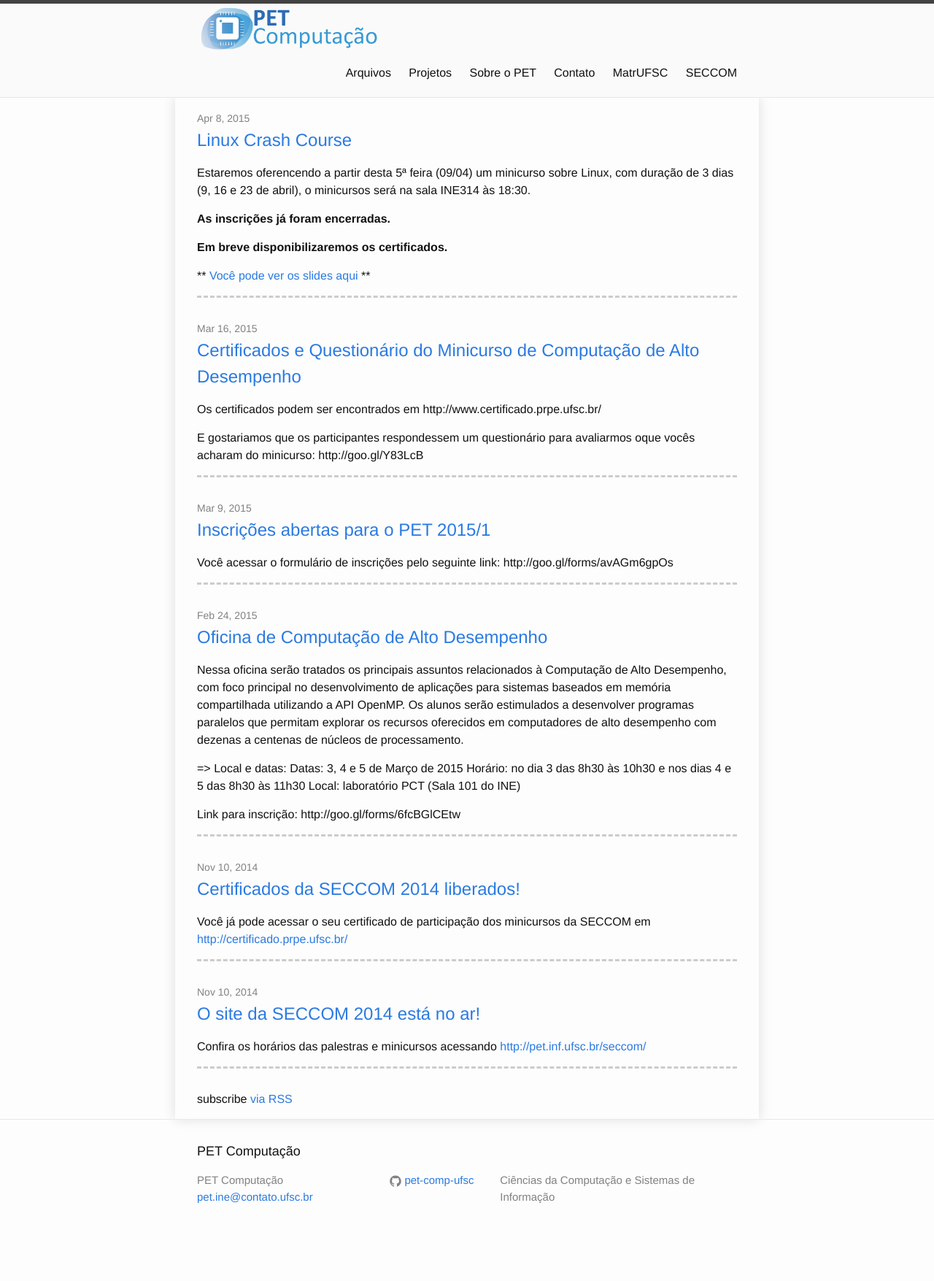
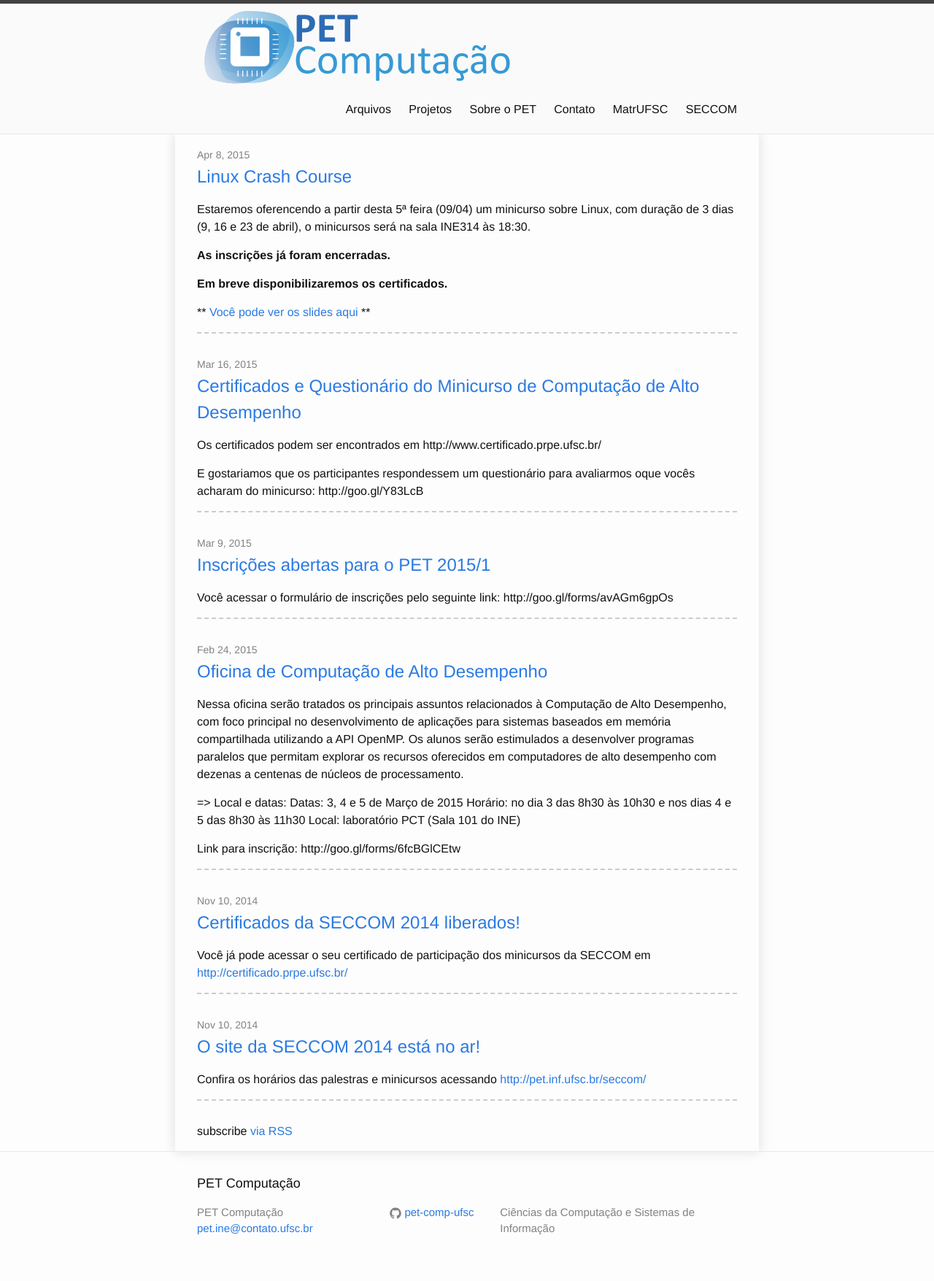
Before and after one commit to pet-comp-ufsc/sitepet, a Jekyll site: the page built from index.html, in a window 1280 px wide. Shown: the whole page at 73% size. Built offline with Jekyll 4.4.1, drawn with Linux system fonts in a browser that asks for light colours; before the commit the page ends 1711 px from its top, so only the background shows below that.

Commit message:
fixed menu

```diff
--- a/_includes/header.html
+++ b/_includes/header.html
@@ -1,11 +1,12 @@
 <header class="site-header">
 
   <div class="wrapper">
+    <a class="site-title" href="{{ site.baseurl }}/" title="{{ site.title }}">
+      <img src="{{ site.baseurl }}/img/logosmall.png">
+    </a>
+  </div>
 
-    <a class="site-title" href="{{ site.baseurl }}/" title="{{ site.title }}">
-      <img src="{{ site.baseurl }}/img/logosmall.png" width="250px">
-    </a>
-
+  <div class="wrapper">
     <nav class="site-nav">
       <a href="#" class="menu-icon">
         <svg viewBox="0 0 18 15">
@@ -23,7 +24,6 @@
         {% endfor %}
       </div>
     </nav>
-
   </div>
 
 </header>
--- a/_sass/_layout.scss
+++ b/_sass/_layout.scss
@@ -183,7 +183,7 @@
 
     > li {
         margin-bottom: $spacing-unit;
-        border-bottom: 3px dashed #CCC;
+        border-bottom: 2px dashed #CCC;
     }
 }
 
```
Also changed, not shown: 6-seccom.md (+1 -1 lines), 18 other files.
